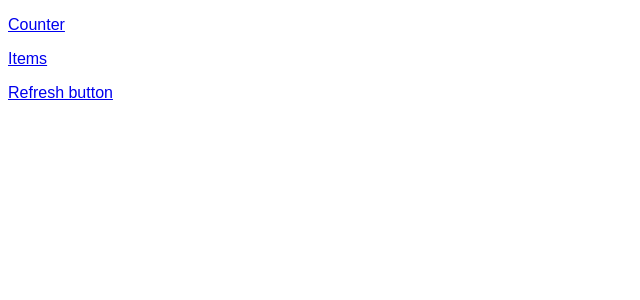
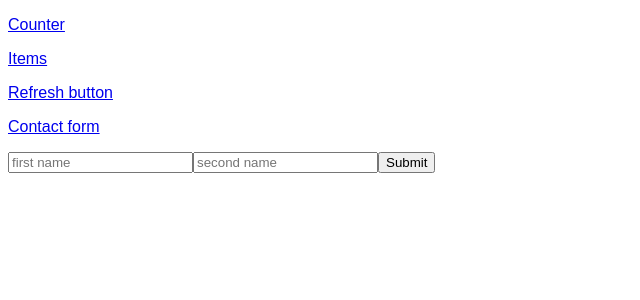
Before and after one commit to mateu52/reduxP-Omiotek, a React (Create React App) app: page /contact in a window 1280 px wide. Shown: the top 300 px of the page, without its empty margins (0-640 px from the left). Built offline with nearby package versions, Linux system fonts and the light colour scheme; no server answers.

Commit message:
request to popedream

```diff
--- a/package.json
+++ b/package.json
@@ -11,6 +11,7 @@
     "node-sass": "^7.0.3",
     "react": "16.12.0",
     "react-dom": "16.12.0",
+    "react-hook-form": "^7.36.1",
     "react-redux": "^8.0.2",
     "react-refresh-webpack-plugin": "^0.1.0",
     "react-router-dom": "^6.4.0",
--- a/src/App.js
+++ b/src/App.js
@@ -5,11 +5,9 @@ import "./styles.css";
 import thunk from 'redux-thunk'
 //import {configureStore} from '@reduxjs/toolkit'
 import CounterContainer from "./counter/CounterContainer";
-import Posts from "./posts/conteiners/Posts";
-import Users from "./users/containers/Users";
 import Items from "./items/components/items";
 import Itemsfetch from "./items/components/Itemsfetch";
-//import reducer from "./counter/redux";
+import Contact from "./contact/Contact.js";
 import rootReducer from "./rootReducers";
 import { BrowserRouter as Router, Route, Routes, Link } from "react-router-dom";
 const store = createStore(rootReducer, applyMiddleware(thunk));
@@ -23,10 +21,12 @@ export default class App extends React.Component {
               <p><Link to="/">Counter</Link></p>
               <p><Link to="/Items">Items</Link></p>
               <p><Link to="/refresh">Refresh button</Link></p>
+              <p><Link to="/contact">Contact form</Link></p>
             <Routes>
               <Route path="/" element={<CounterContainer />} />
               <Route path="/Items" element={<Items />} />
               <Route path="/refresh" element={<Itemsfetch />} />
+              <Route path="/contact" element={<Contact />} />
             </Routes>
           </Router>
         </Provider>
--- a/src/Message/Message.js
+++ b/src/Message/Message.js
@@ -1,12 +1,9 @@
 import React, { useEffect } from 'react';
 import { connect } from 'react-redux';
-import { add_Info, zero_msg, close_btn, form_message} from './redux';
+import { zero_msg } from './redux';
 import styles from'./style.css';
 //do wyświetlania state.info
 function Message({ info, warning, danger, closeMSG }){
-    // const hInfo = () => {
-    //useEffect - po 5 sekundach uruchomic akcje wyswietlającą tylko stan i zerująca komunikaty
-    // }
     useEffect(() => {
 
         setTimeout(() => {
@@ -22,7 +19,6 @@ function Message({ info, warning, danger, closeMSG }){
                     <p className='warning'>{ warning }</p>
                     <p className='danger'>{ danger }</p>
                 </div>
-
     }
     return(
         <div className='table'>
@@ -30,14 +26,9 @@ function Message({ info, warning, danger, closeMSG }){
                     info || warning || danger === null ? handleClick() : <p></p>
                 }
 
-
-            {/* <button onClick={closeMSG()}>x</button> */}
-                {form_message()}
-
         </div>
     )
 }
-//komponent który się bedzie wywoływał w momencie wyswietlenia stanu true( !=null)
 function mapStateToProps(state){
     return{
         info: state.message.info,
@@ -48,9 +39,7 @@ function mapStateToProps(state){
 
 function mapDispatchToProps(dispatch){
     return{
-        // addInfo: () => dispatch(add_Info()),
-        closeMSG: () => dispatch(zero_msg()),
-        addMSG: () => dispatch(form_message())
+        closeMSG: () => dispatch(zero_msg())
     }
 }
 export default connect(mapStateToProps, mapDispatchToProps)(Message);
--- a/src/Message/redux.js
+++ b/src/Message/redux.js
@@ -32,8 +32,7 @@ const initialState = {
     info: '',
     message: '',
     warning: '',
-    danger: '',
-    message: ''
+    danger: ''
 }
 
 export default function reducer(state = initialState, action){
@@ -73,8 +72,8 @@ export const resetState = () => {
         dispatch(zero_msg())
     }
 }
-export const form_message = () => {
-    return function(dispatch){
-        dispatch(message({message: "hello"}))
-    }
-}
+// export const form_message = () => {
+//     return function(dispatch){
+//         dispatch(message({message: "hello"}))
+//     }
+// }
--- a/src/contact/contact.js
+++ b/src/contact/contact.js
@@ -0,0 +1,35 @@
+import React from "react";
+import { useForm } from "react-hook-form";
+function Contact(){
+    const { register, handleSubmit } = useForm();
+    const onSubmit = data => console.log(data);
+//////////////////////////////////////////
+    const headers = new Headers()
+        headers.append("Content-Type", "application/json")
+
+    const body = {
+        "test": "event"
+    }
+
+    const options = {
+        method: "POST",
+        headers,
+        mode: "cors",
+        body: JSON.stringify(body),
+    }
+//////////////////////////////////////////////
+fetch("https://eoq2uuazn32z1ot.m.pipedream.net", options)
+
+
+    return (
+        <form onSubmit={handleSubmit(onSubmit)}>
+            <input {...register('firstname')} placeholder="first name" />
+            <input {...register("secondname")} placeholder="second name" />
+
+            <input type="submit" />
+        </form>
+    )
+
+}
+
+export default Contact;
```
Also changed, not shown: 1 other file (tests, documents, lock files or other folders).
